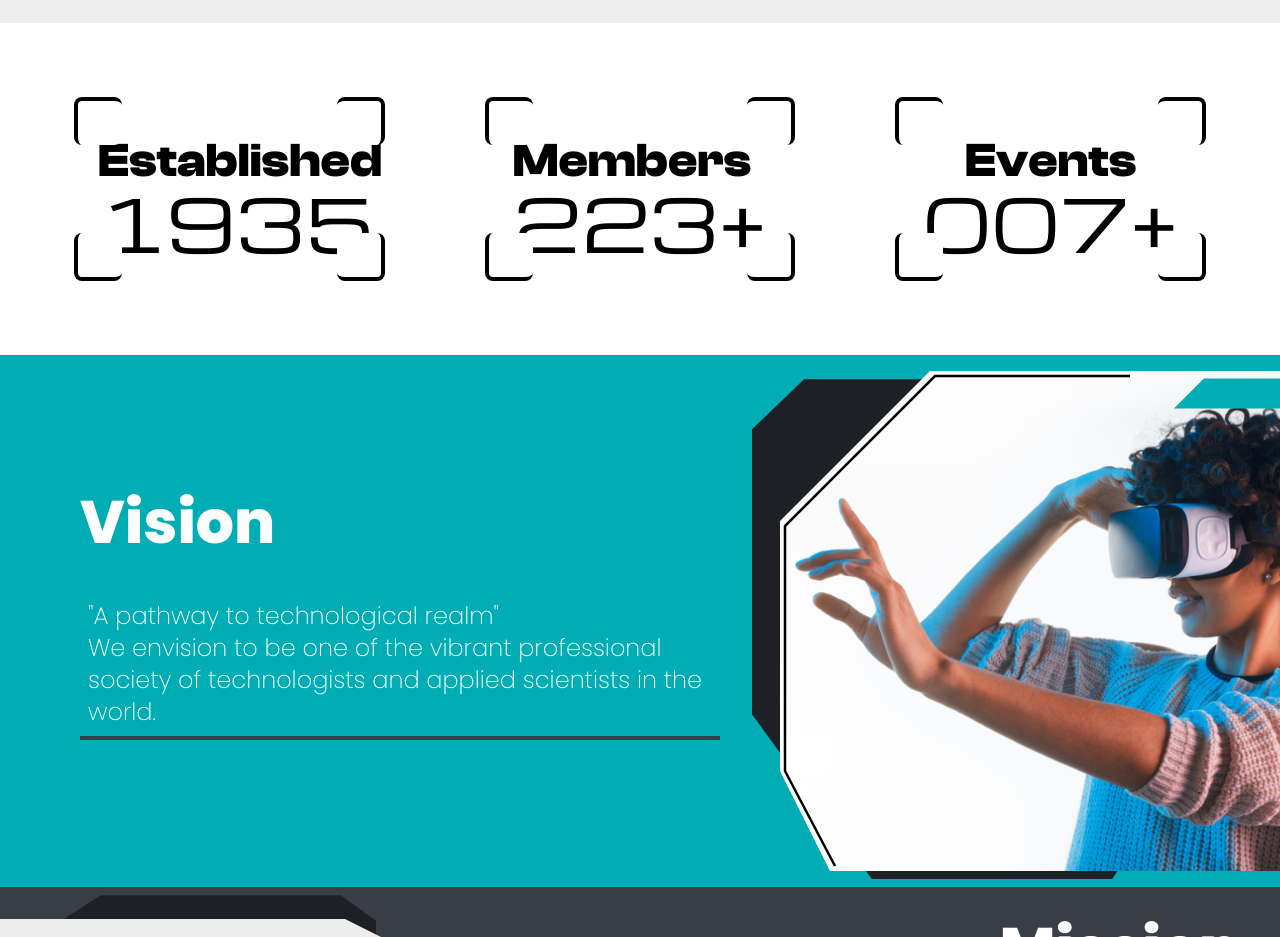
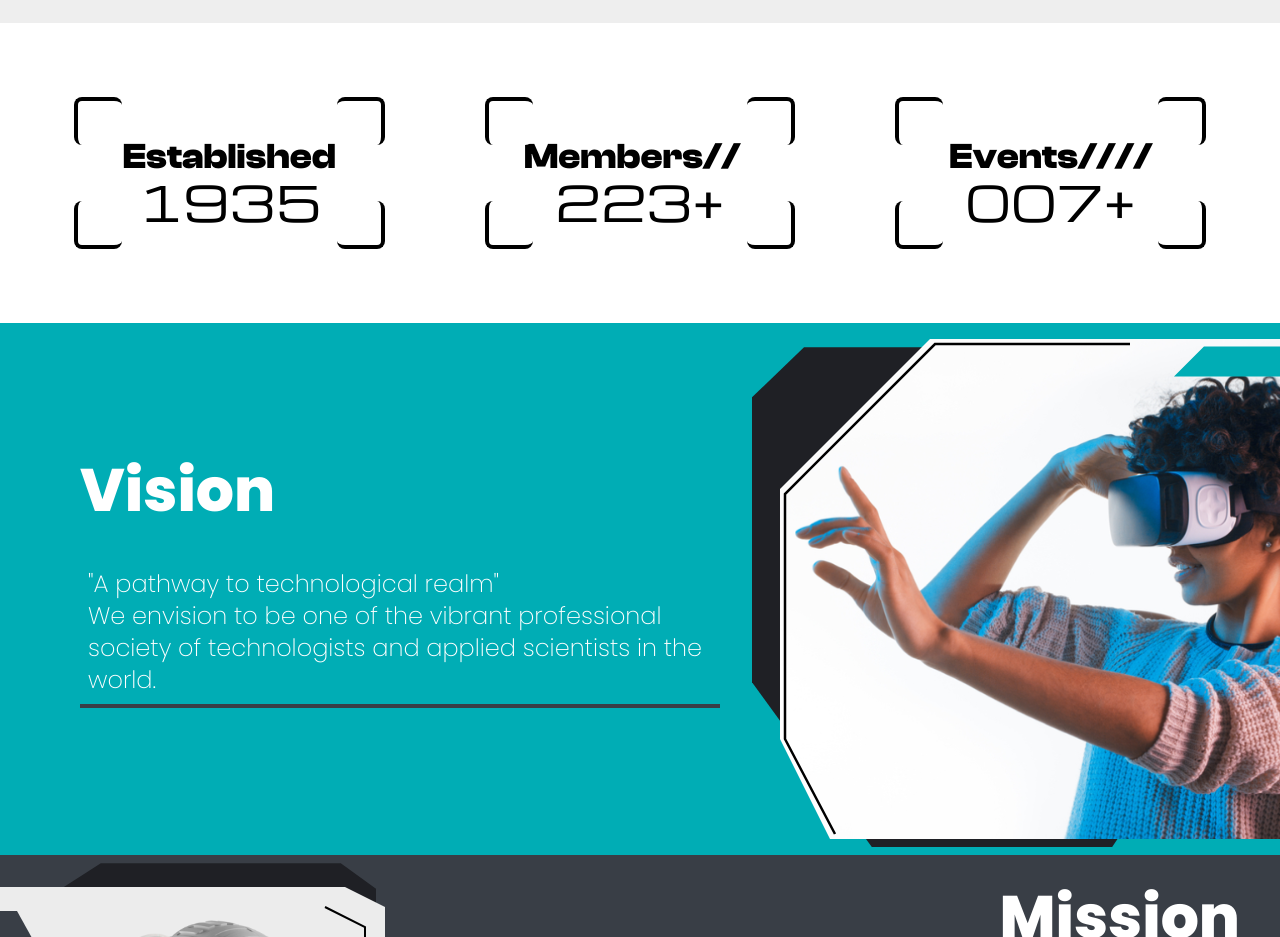
Before and after one commit to agastus047/iei-cse-tkmce, a Next.js app: page / in a window 1280 px wide. Shown: the part 1560-2497 px from the top of the page. Built offline with nearby package versions, Linux system fonts and the light colour scheme.

Commit message:
details card size updated

```diff
--- a/src/components/Details.jsx
+++ b/src/components/Details.jsx
@@ -9,8 +9,8 @@ function Details() {
           <div className="absolute top-0 right-0 hidden md:block md:w-12 md:h-12 bg-white border-t-4 border-r-4 border-black rounded-lg"></div>
           <div className="absolute bottom-0 left-0 hidden md:block md:w-12 md:h-12 bg-white border-b-4 border-l-4 border-black rounded-lg"></div>
           <div className="absolute bottom-0 right-0 hidden md:block md:w-12 md:h-12 bg-white border-b-4 border-r-4 border-black rounded-lg"></div>
-          <h1 className='text-md md:text-5xl font-clash mt-4 mx-0'>Established</h1>
-          <h2 className='text-xl md:text-7xl font-michroma '>1935</h2>
+          <h1 className='text-md md:text-2xl lg:text-4xl  font-clash mt-4 mx-0'>Established</h1>
+          <h2 className='text-md md:text-lg lg:text-5xl font-michroma '>1935</h2>
         </div>
 
         <div className="ml-20 mr-20 md:ml-10 md:mr-10 relative bg-white p-4 md:p-6 text-center mt-4 md:mt-0 rounded-lg border-2 md:border-transparent hover:scale-110 transform transition-transform duration-100 ease-in-out">
@@ -18,8 +18,8 @@ function Details() {
           <div className="absolute top-0 right-0 hidden md:block md:w-12 md:h-12 bg-white border-t-4 border-r-4 border-black rounded-lg"></div>
           <div className="absolute bottom-0 left-0 hidden md:block md:w-12 md:h-12 bg-white border-b-4 border-l-4 border-black rounded-lg"></div>
           <div className="absolute bottom-0 right-0 hidden md:block md:w-12 md:h-12 bg-white border-b-4 border-r-4 border-black rounded-lg"></div>
-          <h1 className='text-md md:text-5xl font-clash mt-4 mr-4'>Members</h1>
-          <h2 className='text-xl md:text-7xl font-michroma'>223+</h2>
+          <h1 className='text-md md:text-2xl lg:text-4xl  font-clash mt-4 mr-4'>Members//</h1>
+          <h2 className='text-md md:text-lg lg:text-5xl font-michroma'>223+</h2>
         </div>
 
         <div className="ml-20 mr-20 md:ml-10 md:mr-10 relative bg-white p-4 md:p-6 text-center mt-4 md:mt-0 rounded-lg border-2 md:border-transparent hover:scale-110 transform transition-transform duration-100 ease-in-out">
@@ -27,8 +27,8 @@ function Details() {
           <div className="absolute top-0 right-0 hidden md:block md:w-12 md:h-12 bg-white border-t-4 border-r-4 border-black rounded-lg"></div>
           <div className="absolute bottom-0 left-0 hidden md:block md:w-12 md:h-12 bg-white border-b-4 border-l-4 border-black rounded-lg"></div>
           <div className="absolute bottom-0 right-0 hidden md:block md:w-12 md:h-12 bg-white border-b-4 border-r-4 border-black rounded-lg"></div>
-          <h1 className='text-md md:text-5xl font-clash mt-4'>Events</h1>
-          <h2 className='text-xl md:text-7xl font-michroma  '>007+</h2>
+          <h1 className='text-md md:text-2xl lg:text-4xl font-clash mt-4'>Events////</h1>
+          <h2 className='text-md md:text-lg lg:text-5xl  font-michroma  '>007+</h2>
         </div>
       </div>
     </div>
```
